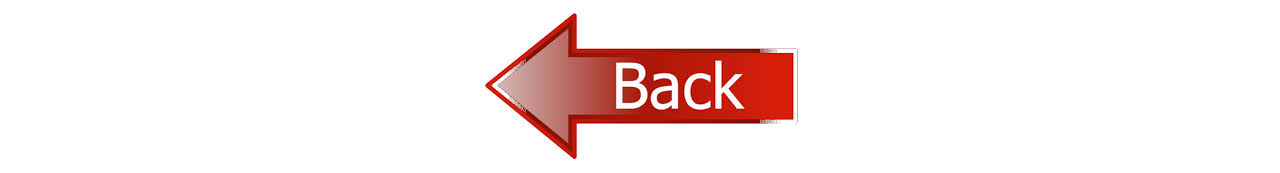
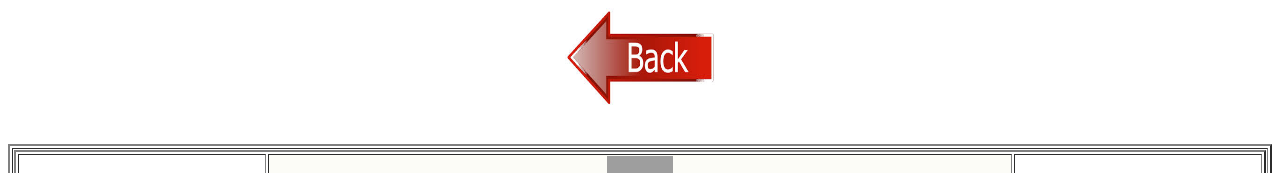
Before and after one commit to 2019jeetdas/factory-india, a plain HTML site: page 1-factory-employment.html in a window 1280 px wide. Shown: the top 173 px of the page. Drawn offline with Linux system fonts and the light colour scheme; grey boxes are pictures that could not be loaded.

Commit message:
Update 1-factory-employment.html

```diff
--- a/1-factory-employment.html
+++ b/1-factory-employment.html
@@ -2,7 +2,7 @@
 <head><title>Project - [9-A] : Factory Employment(India)</title></head>
 <body>
 
-<center><a href="index.html"><img src = "back.jpeg"></img></a></center><br/><br/>
+<center><a href="index.html"><img src = "back.jpeg" height="100" width="150"></img></a></center><br/><br/>
   <!------------------------ main table starts here -------------->
   <table width="100%" border="2">
     <tr>
```
